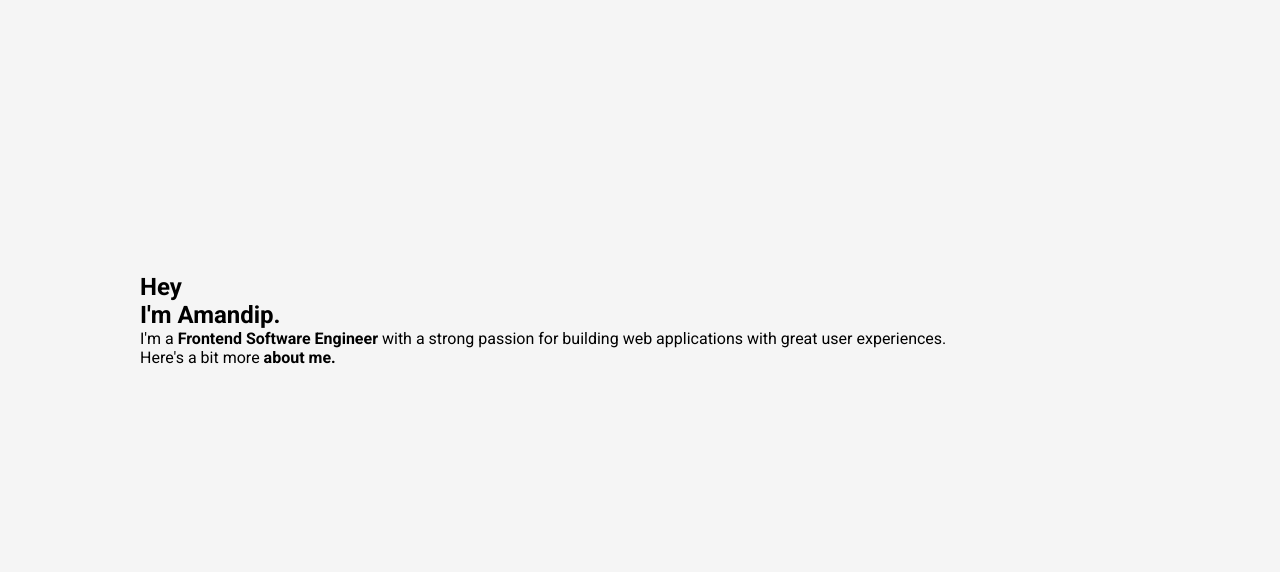
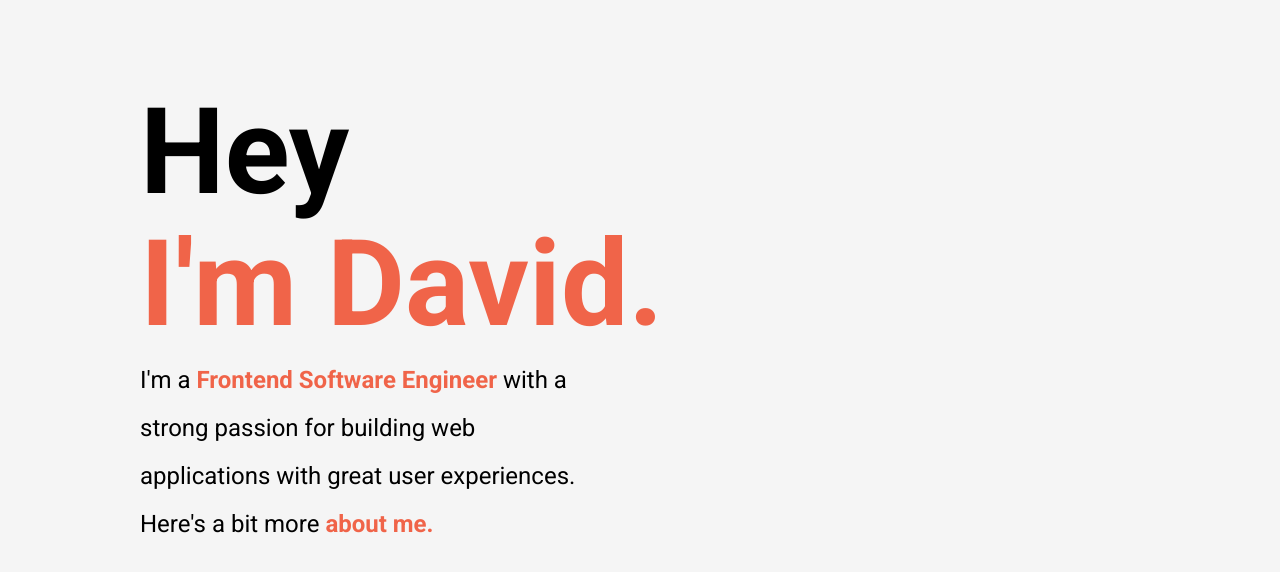
Before and after one commit to pidnama/FES-Advanced-E-Portfolio, a plain HTML site: page index.html in a window 1280 px wide. Shown: the part 80-652 px from the top of the page. Drawn offline with Linux system fonts and the light colour scheme.

Commit message:
Continued work on landing page (styling)

```diff
--- a/index.html
+++ b/index.html
@@ -50,7 +50,7 @@
       <header class="header">
         <div class="header__content">
           <h1 class="title">Hey</h1>
-          <h1 class="title title--secondary">I'm Amandip.</h1>
+          <h1 class="title orange">I'm David.</h1>
           <p class="header__para">
             I'm a <b class="orange">Frontend Software Engineer</b> with a strong
             passion for building web applications with great user experiences.
--- a/styles.css
+++ b/styles.css
@@ -15,8 +15,25 @@ li {
   list-style-type: none;
 }
 
+p {
+  line-height: 1.5;
+  font-size: 16px;
+}
+
 section {
   background-color: rgb(245, 245, 245);
+}
+
+.title {
+  font-size: 120px;
+  margin-bottom: 12px;
+  text-align: left;
+  line-height: 1;
+}
+
+.title--secondary,
+.orange {
+  color: #f06449;
 }
 
 /*
@@ -36,6 +53,12 @@ LANDING PAGE
   transform: translate(-50%, -50%);
   width: 100%;
   max-width: 1000px;
+}
+
+.header__para {
+  font-size: 24px;
+  line-height: 2;
+  max-width: 450px;
 }
 
 /*
```
